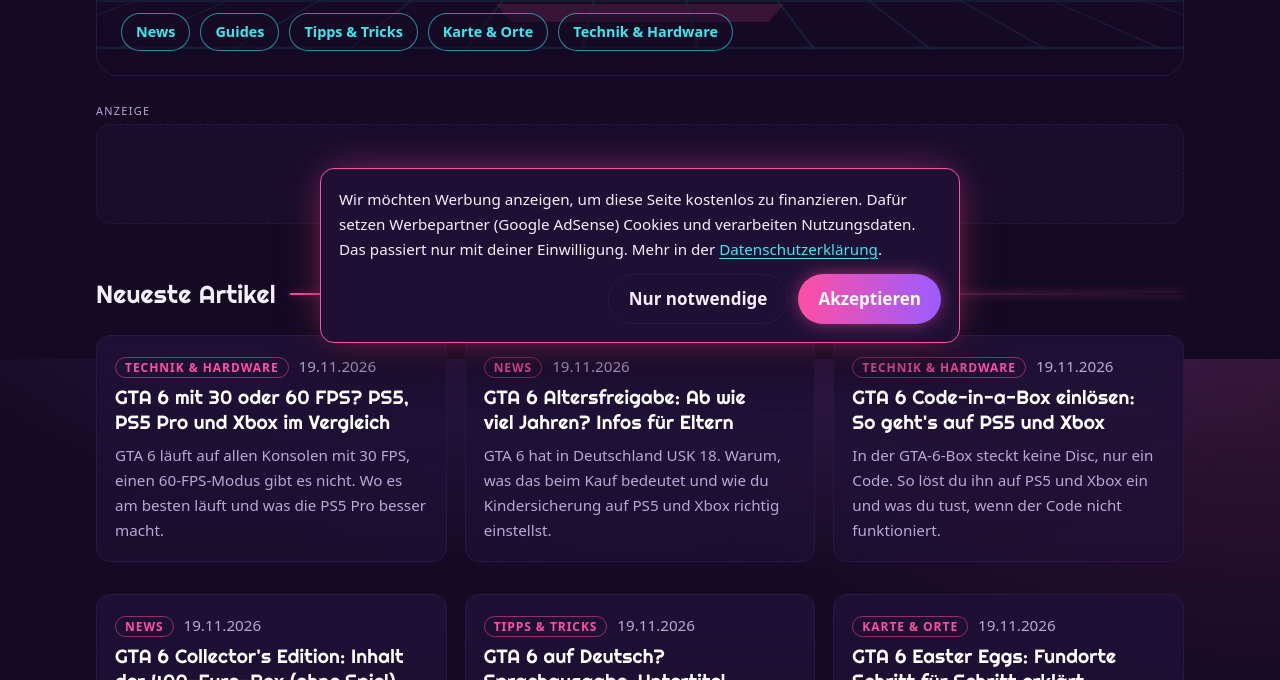
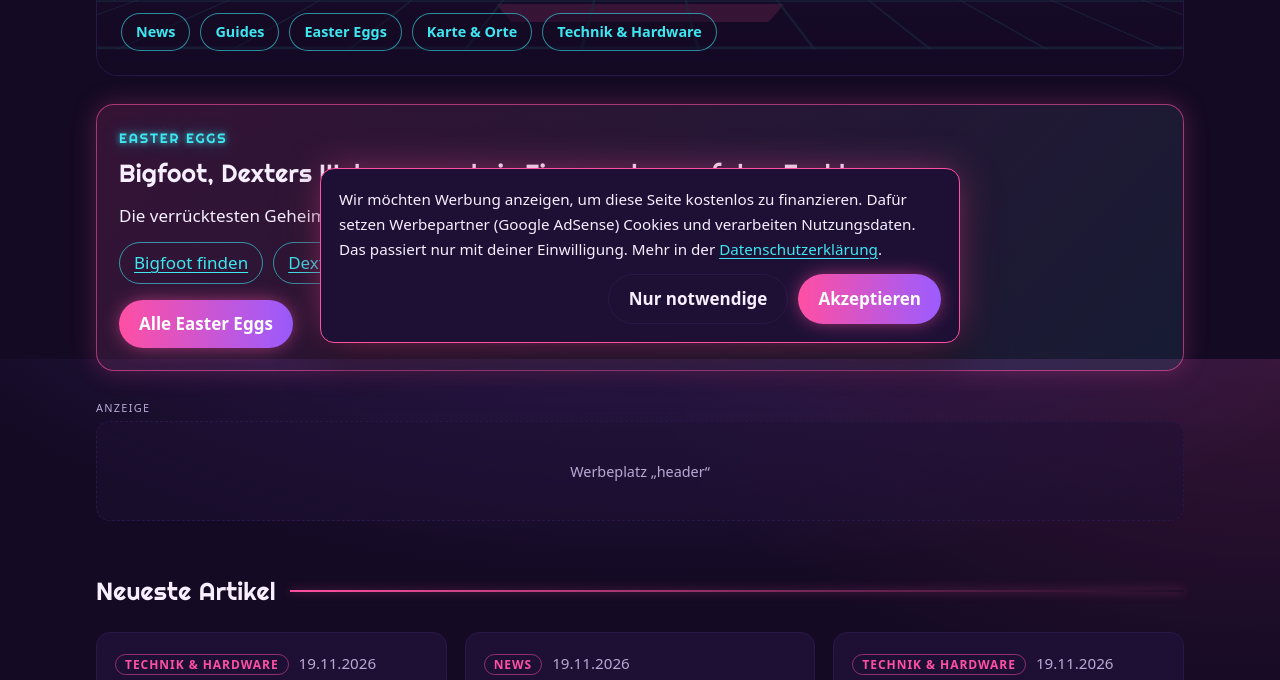
Before and after one commit to moritztim2803/vicecitygermany, an Astro site: page / in a window 1280 px wide. Shown: the part 441-1121 px from the top of the page. Built offline with nearby package versions, Linux system fonts and the light colour scheme; Astro itself is replaced by a stand-in of ours.

Commit message:
Easter Eggs ersetzen Tipps & Tricks in Navigation und Startseite (#3)
Claude-Session: https://claude.ai/code/session_01XYiuv82tZ8pfPrELjThE3K

Co-authored-by: Claude <noreply@anthropic.com>

```diff
--- a/src/content.config.ts
+++ b/src/content.config.ts
@@ -7,7 +7,7 @@ const artikel = defineCollection({
   schema: z.object({
     title: z.string().max(70, 'SEO-Titel max. 70 Zeichen'),
     description: z.string().max(160, 'Meta-Description max. 160 Zeichen'),
-    category: z.enum(['news', 'guides', 'tipps', 'karte', 'technik']),
+    category: z.enum(['news', 'guides', 'easter-eggs', 'karte', 'technik']),
     publishDate: z.coerce.date(),
     updatedDate: z.coerce.date().optional(),
     keywords: z.array(z.string()).default([]),
--- a/src/content/artikel/gta-6-deutsch-sprache-untertitel.md
+++ b/src/content/artikel/gta-6-deutsch-sprache-untertitel.md
@@ -1,7 +1,7 @@
 ---
 title: "GTA 6 auf Deutsch? Sprachausgabe, Untertitel und Sprache ändern"
 description: "Gibt es GTA 6 mit deutscher Sprachausgabe? Nein, aber mit deutschen Texten und Untertiteln. So stellst du die Sprache auf PS5 und Xbox um."
-category: tipps
+category: technik
 publishDate: 2026-11-19
 keywords: ["gta 6 deutsch", "gta 6 deutsche sprachausgabe", "gta 6 untertitel", "gta 6 sprache ändern", "gta 6 synchronisation"]
 faq:
--- a/src/content/artikel/gta-6-easter-eggs.md
+++ b/src/content/artikel/gta-6-easter-eggs.md
@@ -1,7 +1,7 @@
 ---
 title: "GTA 6 Easter Eggs: Fundorte Schritt für Schritt erklärt"
 description: "Dexters Wohnung, Bigfoot und das Ei auf dem Funkturm: So findest du die besten Easter Eggs in GTA 6, Schritt für Schritt und spoilerfrei."
-category: karte
+category: easter-eggs
 publishDate: 2026-11-19
 keywords: ["gta 6 easter eggs", "gta 6 geheimnisse", "gta 6 dexter wohnung", "gta 6 bigfoot", "gta 6 ei funkturm", "gta 6 secrets"]
 faq:
--- a/src/pages/index.astro
+++ b/src/pages/index.astro
@@ -14,12 +14,23 @@ const jsonLd = [{ '@context': 'https://schema.org', '@type': 'WebSite', name: SI
     <Sunset />
     <div class="hero-text">
       <p class="eyebrow">GTA 6 auf Deutsch</p>
-      <h1>Guides, Tipps &amp; News aus dem Sonnenstaat</h1>
+      <h1>Guides, Easter Eggs &amp; News aus dem Sonnenstaat</h1>
       <p>Kurze, ehrliche Antworten auf das, was du gerade in GTA 6 suchst. Ohne Spoiler, wenn nicht anders markiert.</p>
       <ul class="hero-cats">
         {CATEGORIES.map((c) => <li><a href={`/kategorie/${c.slug}/`}>{c.name}</a></li>)}
       </ul>
     </div>
+  </section>
+  <section class="egg-teaser">
+    <p class="eyebrow">Easter Eggs</p>
+    <h2>Bigfoot, Dexters Wohnung und ein Ei ganz oben auf dem Funkturm</h2>
+    <p>Die verrücktesten Geheimnisse in GTA 6, Schritt für Schritt zum Nachspielen. Spoilerfrei.</p>
+    <ul>
+      <li><a href="/easter-eggs/gta-6-easter-eggs/#bigfoot-finden">Bigfoot finden</a></li>
+      <li><a href="/easter-eggs/gta-6-easter-eggs/#dexters-wohnung-finden">Dexters Wohnung finden</a></li>
+      <li><a href="/easter-eggs/gta-6-easter-eggs/#das-ei-auf-dem-höchsten-funkturm">Das Ei auf dem Funkturm</a></li>
+    </ul>
+    <a class="btn" href="/kategorie/easter-eggs/">Alle Easter Eggs</a>
   </section>
   <AdSlot name="header" />
   <h2 class="section-title">Neueste Artikel</h2>
--- a/src/site.config.ts
+++ b/src/site.config.ts
@@ -28,7 +28,7 @@ export const AFFILIATE = {
 export const CATEGORIES = [
   { slug: 'news', name: 'News', description: 'Release, Updates, Patches und alles, was gerade zu GTA 6 passiert.' },
   { slug: 'guides', name: 'Guides', description: 'Schritt-für-Schritt-Anleitungen zu Missionen, Geld, Fahrzeugen und mehr.' },
-  { slug: 'tipps', name: 'Tipps & Tricks', description: 'Kurze Tipps für Einsteiger und Profis.' },
+  { slug: 'easter-eggs', name: 'Easter Eggs', description: 'Geheimnisse, Anspielungen und versteckte Orte in GTA 6, Schritt für Schritt zum Nachspielen.' },
   { slug: 'karte', name: 'Karte & Orte', description: 'Leonida, Vice City und alle Orte, Fundorte und Sammelobjekte.' },
   { slug: 'technik', name: 'Technik & Hardware', description: 'Performance, Einstellungen, Speicherplatz, Controller und Zubehör.' },
 ] as const;
--- a/src/styles/global.css
+++ b/src/styles/global.css
@@ -164,3 +164,11 @@ main { padding-block: 24px 56px; }
 .consent-actions { display: flex; gap: 10px; justify-content: flex-end; flex-wrap: wrap; }
 
 @media (prefers-reduced-motion: reduce) { * { transition: none !important; } }
+
+/* Easter-Egg-Teaser auf der Startseite */
+.egg-teaser { margin: 28px 0; padding: 22px; border-radius: 18px; border: 1px solid rgb(255 79 163 / .6);
+  background: linear-gradient(135deg, rgb(255 79 163 / .14), rgb(62 231 240 / .08)); box-shadow: 0 0 24px rgb(255 79 163 / .25); }
+.egg-teaser h2 { margin: 4px 0 8px; }
+.egg-teaser p { margin: 0 0 12px; }
+.egg-teaser ul { display: flex; flex-wrap: wrap; gap: 10px; list-style: none; padding: 0; margin: 0 0 16px; }
+.egg-teaser li a { display: inline-block; padding: 6px 14px; border-radius: 99px; border: 1px solid rgb(62 231 240 / .6); }
```
Also changed, not shown: 1 other file.
